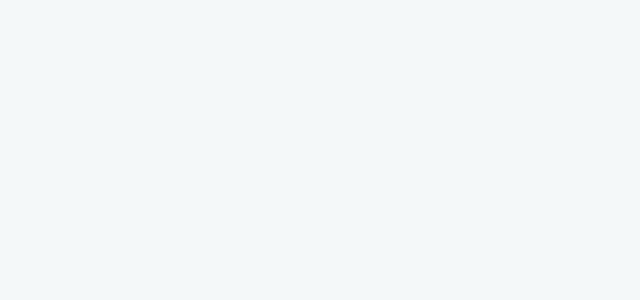
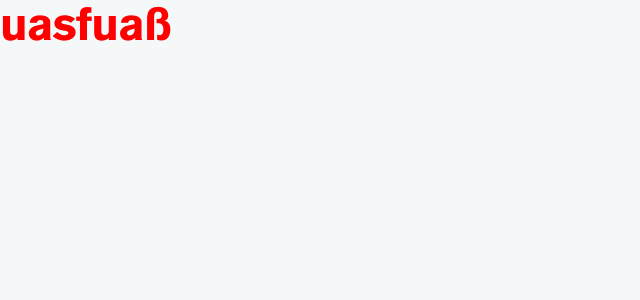
Before and after one commit to johak-at/dark-johak, a SvelteKit app: page /confirmshaming in a window 1280 px wide. Shown: the top 300 px of the page, without its empty margins (0-640 px from the left). Built offline with nearby package versions, Linux system fonts and the light colour scheme.

Commit message:
Update +page.svelte

```diff
--- a/src/routes/confirmshaming/+page.svelte
+++ b/src/routes/confirmshaming/+page.svelte
@@ -0,0 +1,11 @@
+<script>
+    console.log("Hello 2BHK!")
+</script>
+
+<h1> uasfuaß </h1>
+
+<style>
+    h1 {
+        color: red;
+    }
+</style>
```
